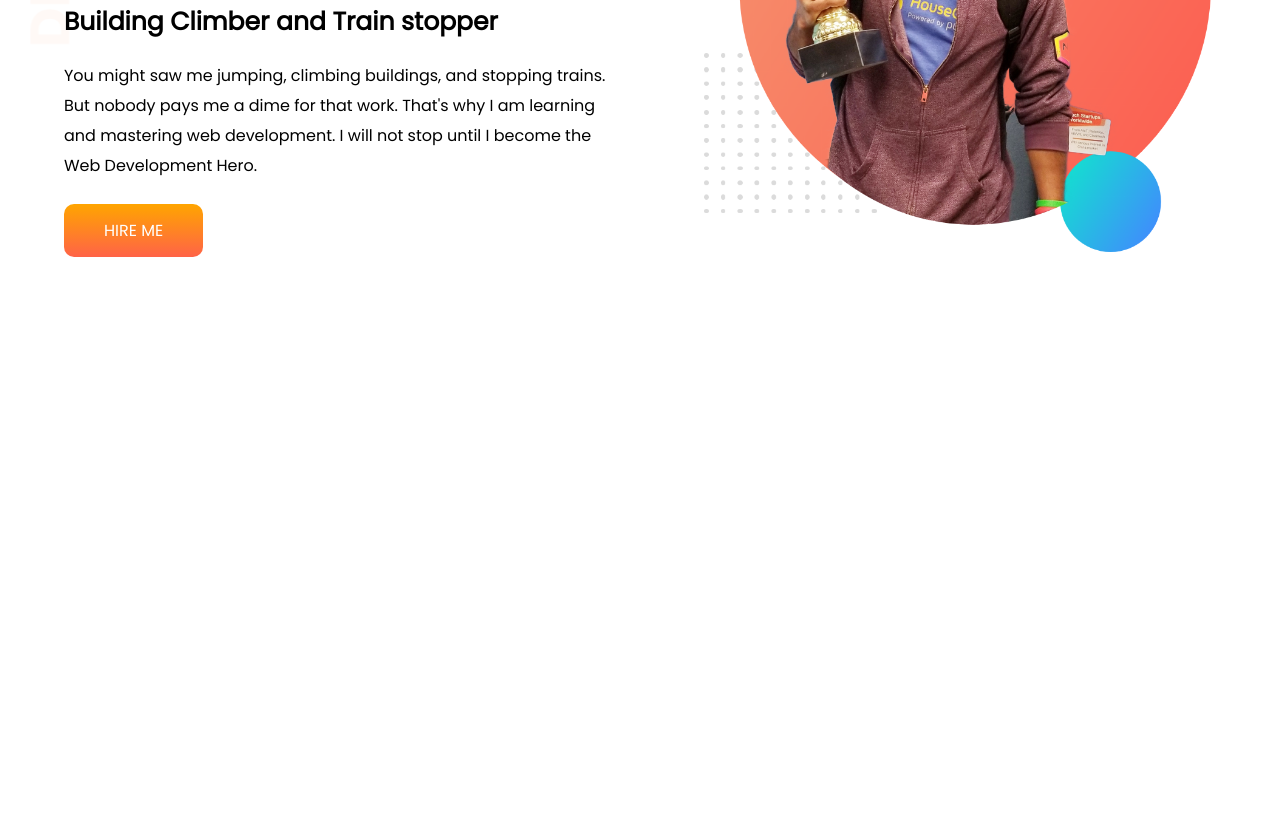
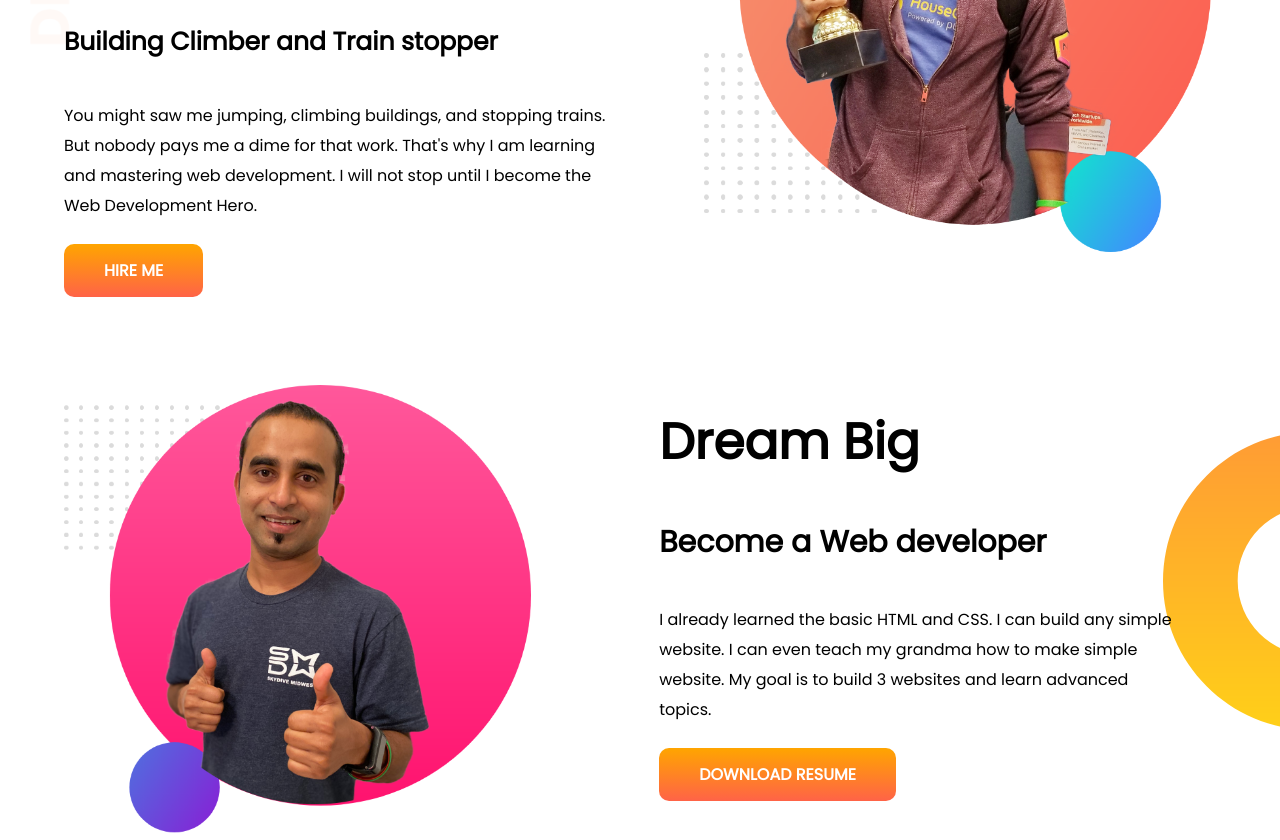
Before and after one commit to Pantha-Saleheen/developer-portfolio-practice, a plain HTML site: page index.html in a window 1280 px wide. Shown: the part 315-1155 px from the top of the page. Before the commit the page ends 800 px from the top, so only its background shows below. Drawn offline with Linux system fonts and the light colour scheme.

Commit message:
dream-big section

```diff
--- a/index.html
+++ b/index.html
@@ -27,8 +27,22 @@
             </p>
             <a class="link-button" href="https://www.linkedin.com/company/programminghero/" target="_blank">HIRE ME</a>
         </div>
+        <div class="half-width">
+            <img src="images/jhankar.png" alt="jhankar-mahbub-image-for-topbanner-section">
+        </div>
+    </section>
+    <section class="dream-big flexible-display">
+        <div class="half-width">
+            <img src="images/jhankar2.png" alt="jhankar-mahbub-image-for-dream-big-section">
+        </div>
         <div class="half-width second">
-            <img src="images/jhankar.png" alt="photo-on-top-banner">
+            <h1>Dream Big</h1>
+            <h2>Become a Web developer</h2>
+            <p>
+                I already learned the basic HTML and CSS. I can build any simple website. I can even teach my grandma
+                how to make simple website. My goal is to build 3 websites and learn advanced topics.
+            </p>
+            <a class="link-button" href="" target="_blank">DOWNLOAD RESUME</a>
         </div>
     </section>
 </body>
--- a/style.css
+++ b/style.css
@@ -22,15 +22,22 @@ body{
     font-size: 50px;
     margin: 20px 0px;
 }
+.half-width h2{
+    font-size: 30px;
+    margin: 40px 0px;
+}
 .half-width h3{
     font-size: 25px;
-    margin: 20px 0px;
+    margin: 40px 0px;
 }
 .half-width #user-name{
     color: orange;
 }
 .first{
     margin-top: 10%;
+}
+.second{
+    margin-right: 8%;
 }
 p{
     line-height: 30px;
@@ -41,5 +48,14 @@ p{
     padding: 15px 40px;
     background-image: linear-gradient(orange,tomato);
     color: white;
+    font-weight: 700;
     border-radius: 10px;
 }
+.dream-big{
+    background-image: url("images/dream-bg.png");
+    background-repeat: no-repeat;
+    background-position: right;
+}
+.dream-big img{
+    width: 90%;
+}
```
